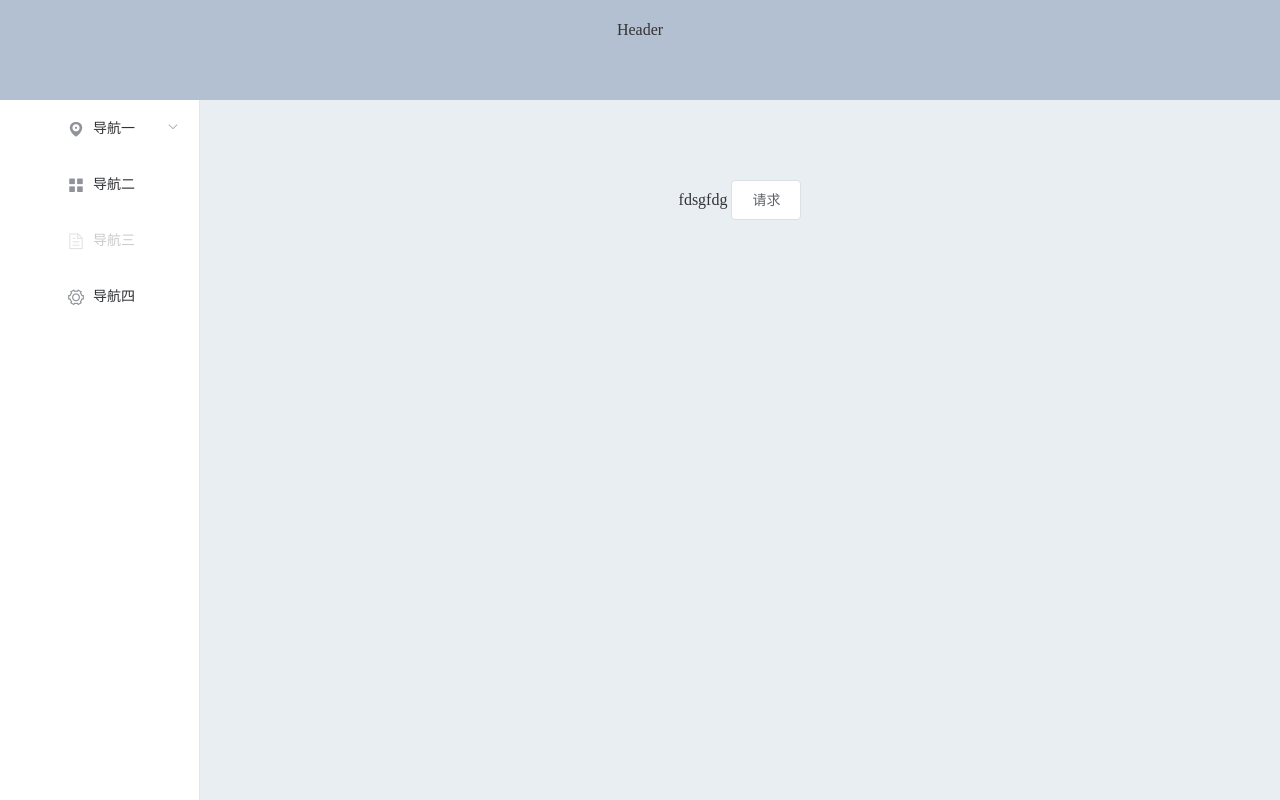
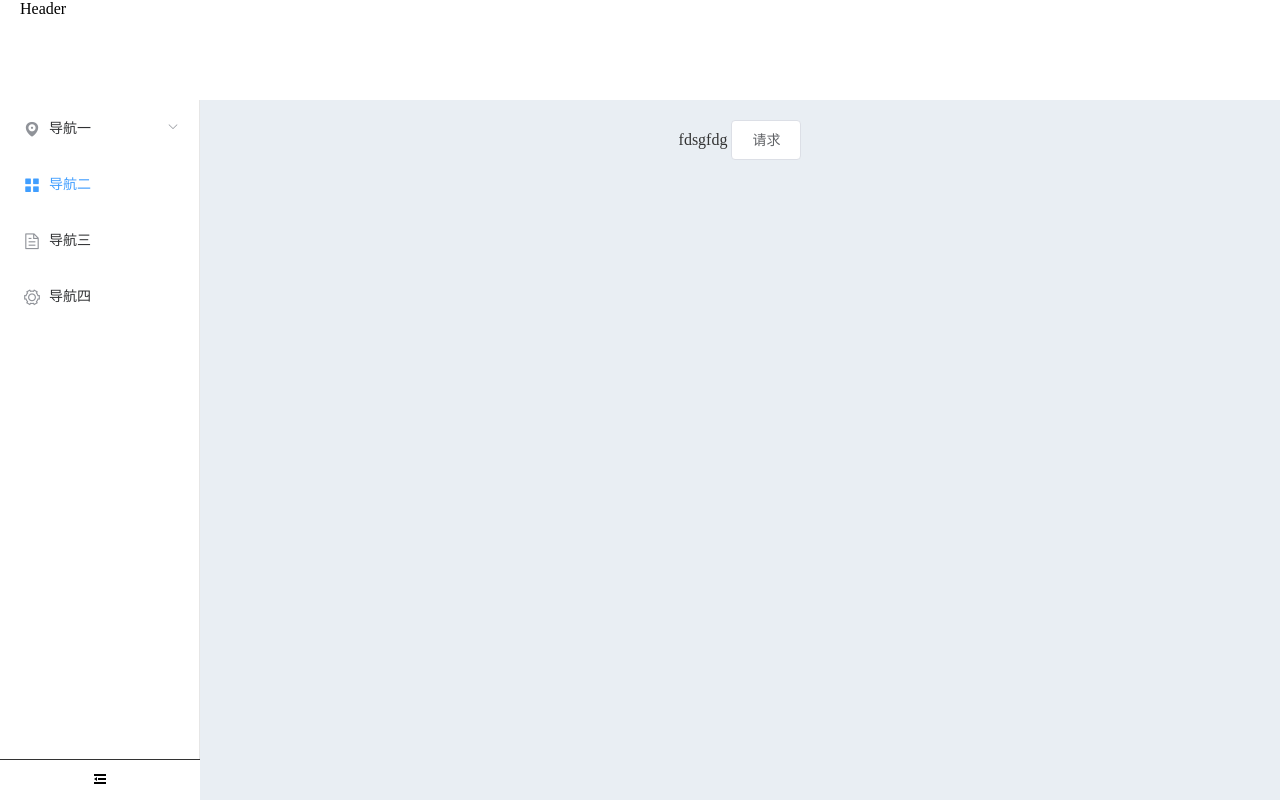
Before and after one commit to baldb/zcStumanage, a Vue app in the folder book-web/: page /passed/home in a window 1280 px wide. Built offline with nearby package versions, Linux system fonts and the light colour scheme.

Commit message:
侧边栏调整

```diff
--- a/book-web/src/layout/default/Main.vue
+++ b/book-web/src/layout/default/Main.vue
@@ -5,32 +5,38 @@
 
     <el-container>
       <!-- 第二块 -->
-      <el-aside width="200px">
+      <el-aside :width="isCollapse ? '65px' : '200px'">
         <el-menu
-          default-active="1-4-1"
+          default-active="2"
           class="el-menu-vertical-demo"
           @open="handleOpen"
           @close="handleClose"
+          :collapse="isCollapse"
+          :collapse-transition="false"
         >
           <el-submenu index="1">
             <template slot="title">
               <i class="el-icon-location"></i>
-              <span slot="title">导航一</span>
+              <span>导航一</span>
             </template>
             <el-menu-item-group>
-              <span slot="title">分组一</span>
+              <template slot="title">分组一</template>
               <el-menu-item index="1-1">选项1</el-menu-item>
               <el-menu-item index="1-2">选项2</el-menu-item>
             </el-menu-item-group>
             <el-menu-item-group title="分组2">
               <el-menu-item index="1-3">选项3</el-menu-item>
             </el-menu-item-group>
+            <el-submenu index="1-4">
+              <template slot="title">选项4</template>
+              <el-menu-item index="1-4-1">选项1</el-menu-item>
+            </el-submenu>
           </el-submenu>
           <el-menu-item index="2">
             <i class="el-icon-menu"></i>
             <span slot="title">导航二</span>
           </el-menu-item>
-          <el-menu-item index="3" disabled>
+          <el-menu-item index="3">
             <i class="el-icon-document"></i>
             <span slot="title">导航三</span>
           </el-menu-item>
@@ -39,6 +45,10 @@
             <span slot="title">导航四</span>
           </el-menu-item>
         </el-menu>
+
+        <div class="menu-fot" @click="hideMenu">
+          <i class="el-icon-s-fold"></i>
+        </div>
       </el-aside>
 
       <!-- 第三块 -->
@@ -50,6 +60,11 @@
 
 <script>
 export default {
+  data() {
+    return {
+      isCollapse: false,
+    };
+  },
   mounted() {},
 
   methods: {
@@ -58,6 +73,9 @@ export default {
     },
     handleClose(key, keyPath) {
       console.log(key, keyPath);
+    },
+    hideMenu() {
+      this.isCollapse = !this.isCollapse;
     },
   },
 };
@@ -69,39 +87,17 @@ export default {
   min-height: 100vh;
   overflow: hidden;
 }
-.el-header,
-.el-footer {
-  background-color: #b3c0d1;
-  color: #333;
-  text-align: center;
-  line-height: 60px;
-}
 
 .el-aside {
-  background-color: #d3dce6;
-  color: #333;
   text-align: center;
-  line-height: 200px;
+  display: flex;
+  flex-direction: column;
 }
 
 .el-main {
   background-color: #e9eef3;
   color: #333;
   text-align: center;
-  line-height: 160px;
-}
-
-body > .el-container {
-  margin-bottom: 40px;
-}
-
-.el-container:nth-child(5) .el-aside,
-.el-container:nth-child(6) .el-aside {
-  line-height: 260px;
-}
-
-.el-container:nth-child(7) .el-aside {
-  line-height: 320px;
 }
 
 /* .el-menu-vertical-demo:not(.el-menu--collapse) {
@@ -112,5 +108,13 @@ body > .el-container {
 .el-menu-vertical-demo {
   height: 100%;
   padding-left: 0;
+  text-align: left;
+  flex: 1;
+}
+.menu-fot {
+  border-top: 1px solid #333;
+  line-height: 39px;
+  cursor: pointer;
+  height: 40px;
 }
 </style>
--- a/book-web/src/plugins/ElementUi.js
+++ b/book-web/src/plugins/ElementUi.js
@@ -17,6 +17,7 @@ import {
     MenuItemGroup,
     MenuItem,
     Submenu,
+    Divider,
 } from "element-ui";
 
 Vue.use(Button);
@@ -36,5 +37,6 @@ Vue.use(Menu);
 Vue.use(Submenu);
 Vue.use(MenuItemGroup);
 Vue.use(MenuItem);
+Vue.use(Divider);
 
 Vue.prototype.$message = Message;
```
